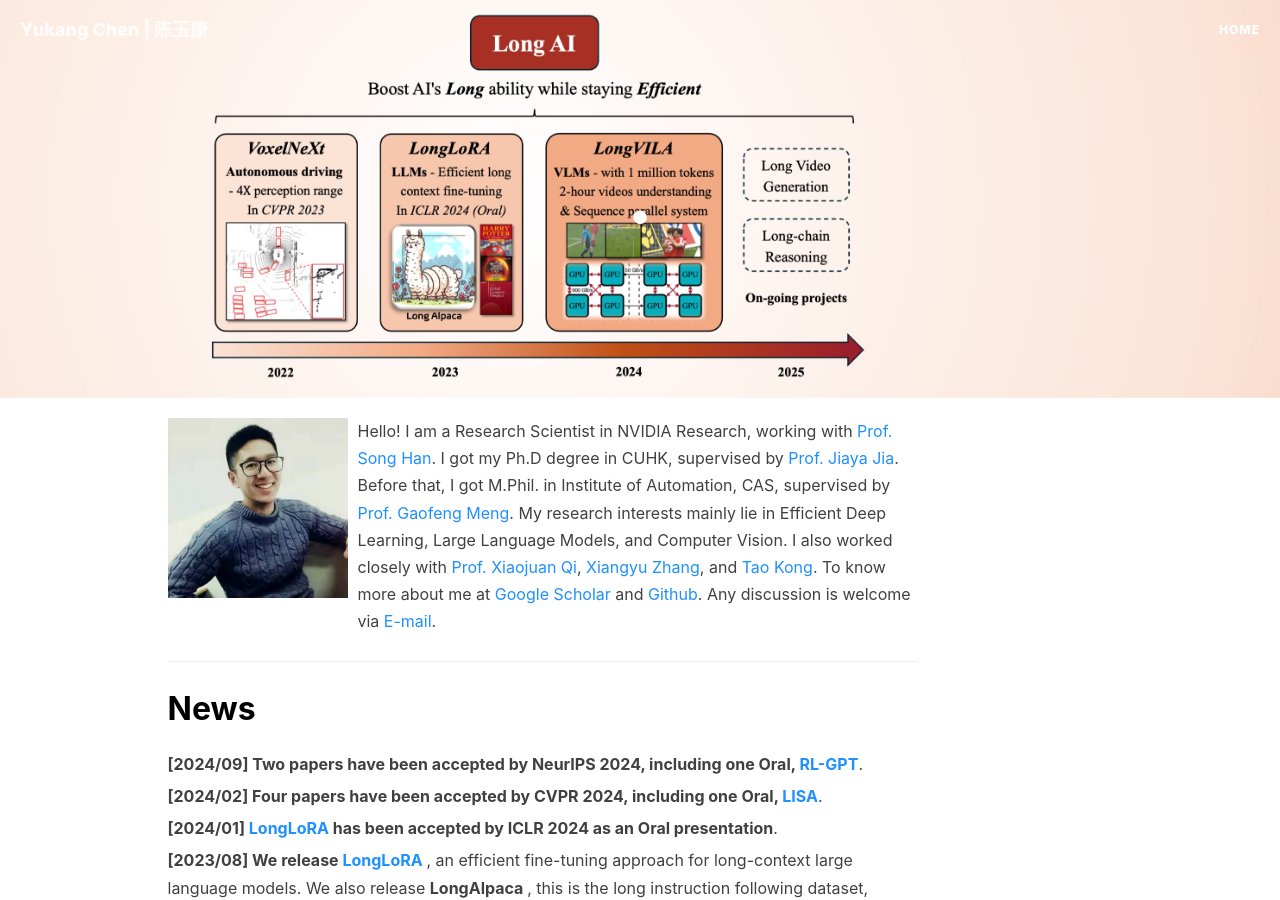
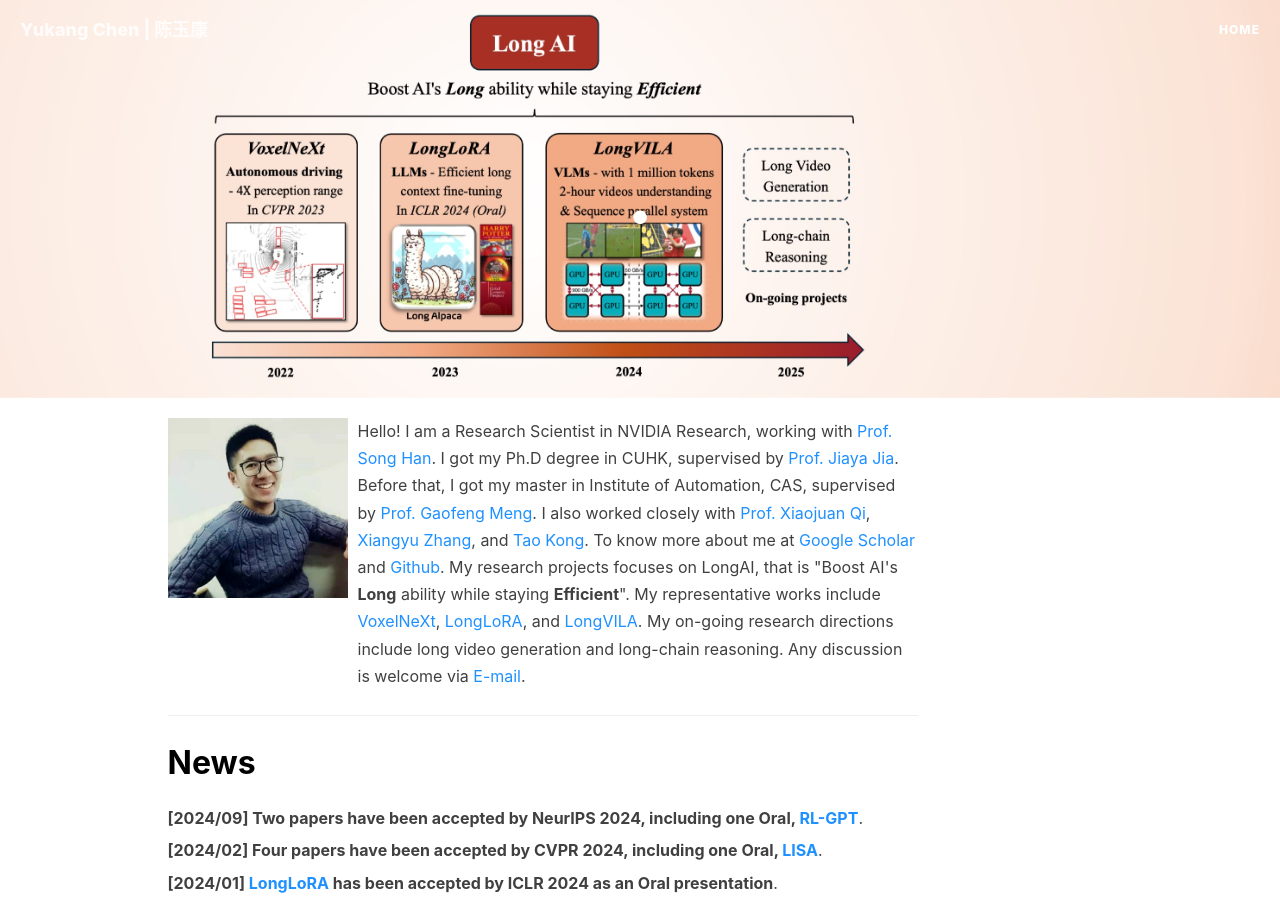
Before and after one commit to yukang2017/yukang2017.github.io, a Jekyll site: the page built from index.html, in a window 1280 px wide and 900 px high. Built offline with Jekyll 4.4.1, drawn with Linux system fonts in a browser that asks for light colours; nearby versions of some CDN libraries; the list of posts is cut into pages by our own code; comment, search, counter and statistics services are not loaded.

Commit message:
Update index.html

```diff
--- a/index.html
+++ b/index.html
@@ -12,18 +12,21 @@
 				<p class="media-heading">
 					Hello! I am a Research Scientist in NVIDIA Research, working with <a target="_blank"
 					   href="https://hanlab.mit.edu/songhan/"><font color="DodgerBlue">Prof. Song Han</font></a>. I got my Ph.D degree in CUHK, supervised by <a target="_blank"
-					   href="http://jiaya.me/"><font color="DodgerBlue">Prof. Jiaya Jia</font></a>. Before that, I got M.Phil. in Institute of Automation, CAS, supervised by <a target="_blank"
+					   href="http://jiaya.me/"><font color="DodgerBlue">Prof. Jiaya Jia</font></a>. Before that, I got my master in Institute of Automation, CAS, supervised by <a target="_blank"
 					 href="https://scholar.google.com/citations?user=5hti_r0AAAAJ&hl=zh-CN"><font color="DodgerBlue"> Prof. Gaofeng Meng</font></a></font>.
-			My research interests mainly lie in Efficient Deep Learning, Large Language Models, and Computer Vision. I also worked closely with <a target="_blank" href="https://xjqi.github.io"><font color="DodgerBlue">Prof. Xiaojuan Qi</font></a>,
+			 I also worked closely with <a target="_blank" href="https://xjqi.github.io"><font color="DodgerBlue">Prof. Xiaojuan Qi</font></a>,
 <a target="_blank" href="https://scholar.google.com/citations?user=yuB-cfoAAAAJ&hl=zh-CN"><font color="DodgerBlue">Xiangyu Zhang</font></a>, and
-<a target="_blank" href="https://www.taokong.org"><font color="DodgerBlue">Tao Kong</font></a>.
-			To know more about me at
+<a target="_blank" href="https://www.taokong.org"><font color="DodgerBlue">Tao Kong</font></a>. To know more about me at
 					<a target="_blank"
 					   href="https://scholar.google.com/citations?user=6p0ygKUAAAAJ&hl=en"><font color="DodgerBlue">Google Scholar</font></a>
 					and
 					<a target="_blank"
 					   href="https://github.com/yukang2017"><font color="DodgerBlue">Github</font></a>.
-					Any discussion is welcome via <a target="_blank"
+
+			My research projects focuses on LongAI, that is "Boost AI's <strong>Long</strong> ability while staying <strong>Efficient</strong>". My representative works include <a target="_blank"
+					   href="https://arxiv.org/abs/2303.11301"><font color="DodgerBlue">VoxelNeXt</font></a>, <a target="_blank"
+					   href="https://arxiv.org/abs/2309.12307"><font color="DodgerBlue">LongLoRA</font></a>, and <a target="_blank"
+					   href="https://arxiv.org/abs/2408.10188"><font color="DodgerBlue">LongVILA</font></a>. My on-going research directions include long video generation and long-chain reasoning. Any discussion is welcome via <a target="_blank"
 					   href="chenyukang2020@gmail.com"><font color="DodgerBlue">E-mail</font></a>.</font>
 				</p>
 			</div>
```
